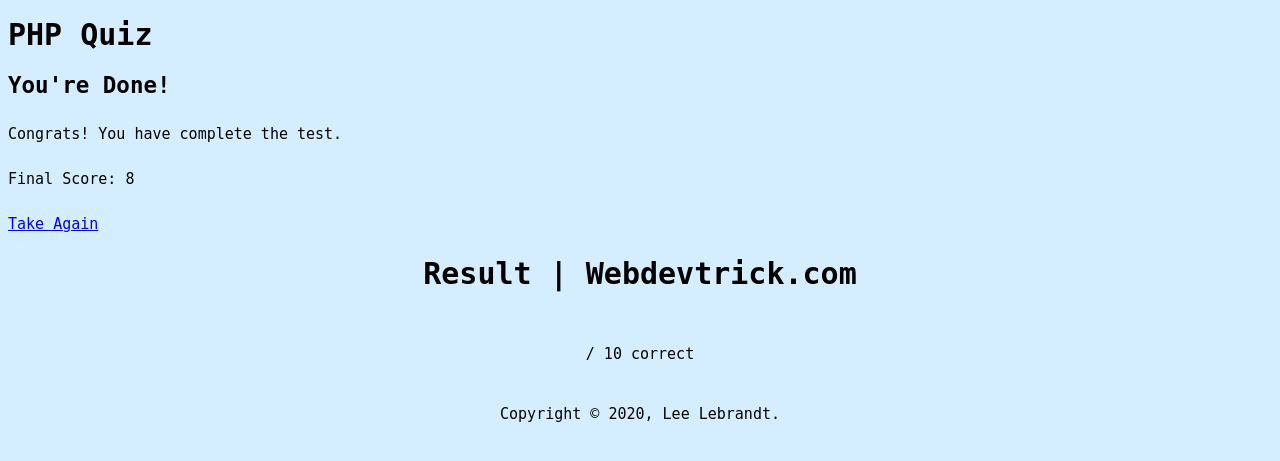
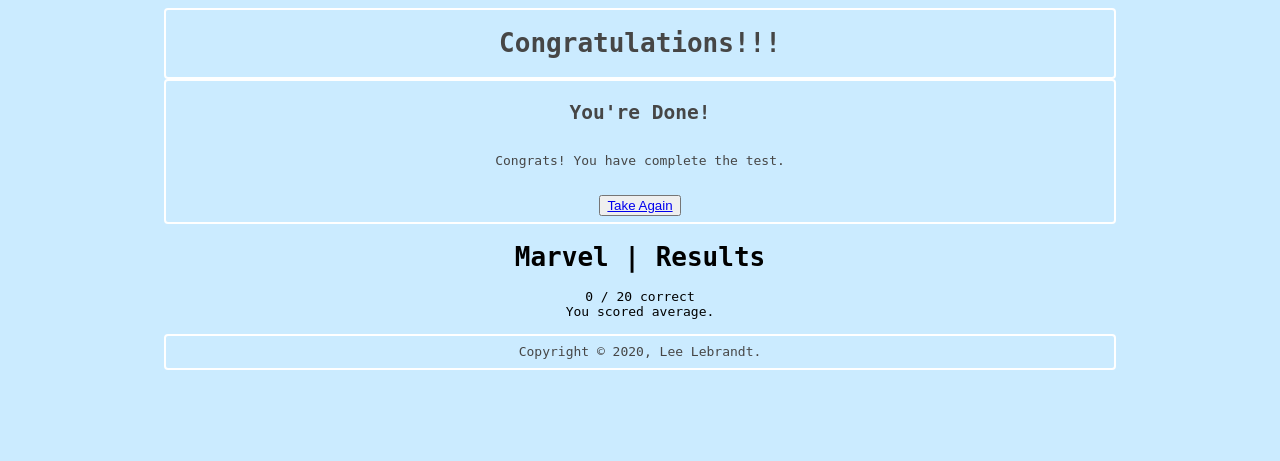
Before and after one commit to LeeLeibrandt/Quiz, a PHP site: page /result.php in a window 1280 px wide. Shown: the top 461 px of the page. Run offline with PHP 8.4, Linux system fonts and the light colour scheme; data that the repository does not hold is empty.

Commit message:
functionality

```diff
--- a/css/page.css
+++ /dev/null
@@ -1,6 +0,0 @@
-body{
-    font-family: monospace;
-    font-size: 15px;
-    line-height: 2em;
-    background-color: rgb(213, 238, 255);
-}
--- /dev/null
+++ b/css/style.css
@@ -0,0 +1,39 @@
+body{
+    background-color: rgb(203, 235, 255);
+    font-family: monospace;
+}
+
+.banner-top , .footer{
+    margin: 50px;
+}
+
+.container{
+    width: 75%;
+    border: 2px solid white;
+    border-radius: 4px;
+    line-height: 2rem;
+    color: rgb(70, 70, 70);
+}
+
+.question{
+    display: block;
+    height: 30px;
+    background-color: white;
+    border: 2px solid orange;
+    text-align: center;
+    width: 75%;
+    margin-top: 5rem;
+    line-height: 2rem;
+    border-radius: 4px;
+}
+
+h3{
+    text-align: center;
+}
+
+img{
+    width: 700px;
+    padding-top: -30px;
+    margin: 0;
+    border-radius: 4px;
+}
--- a/result.php
+++ b/result.php
@@ -4,34 +4,45 @@
     <head>
     <title>quiz</title>
     <meta charset ="utf-8">
-    <link rel="stylesheet" href="css/page.css" text="text/css">
+    <link rel="stylesheet" href="css/style.css" text="text/css">
     </head>
 
     <body>
 
-    <header>
+        <center><header>
             <div class="container">
-            <h1>PHP Quiz</h1>
+                <h1>Congratulations!!!</h1>
             </div>
         </header>
+
+        <?php
+
+            $name = $_POST;
+            $surname = $_POST;
+
+            if(isset($_POST['name']) . isset($_POST['surname']))
+            {
+                echo "User Details: <br> $name $surname";
+            }
+        ?>
 
        <main>
             <div class="container">
                 <h2>You're Done!</h2>
                 <p>Congrats! You have complete the test.</p>
-           <p>Final Score: 8</p>
-           <a href="index.php?n-1" class="start">Take Again</a>
+                <button><a href="index.php?n-1" class="start">Take Again</a>
             </div>
         </main>
 
-    <center><h1>Result | Webdevtrick.com</h1>
+        <div id ="page-wrap">
+            <h1>Marvel | Results</h1>
 
             <?php
-            echo "<br>";
+                $ave = 10;
+                $min = 0;
 
-            echo "<div id='results'>$totalCorrect / 10 correct</div>";
-
-            echo "<br>";
+                if($_POST)
+                {
                     $answer1 = $_POST['question-1-answers'];
                     $answer2 = $_POST['question-2-answers'];
                     $answer3 = $_POST['question-3-answers'];
@@ -52,9 +63,12 @@
                     $answer18 = $_POST['question-18-answers'];
                     $answer19 = $_POST['question-19-answers'];
                     $answer20 = $_POST['question-20-answers'];
+                }
 
                 $totalCorrect = 0;
 
+                if($_POST)
+                {
                     if ($answer1 == "D") { $totalCorrect++; }
                     if ($answer2 == "D") { $totalCorrect++; }
                     if ($answer3 == "C") { $totalCorrect++; }
@@ -75,9 +89,31 @@
                     if ($answer18 == "B") { $totalCorrect++; }
                     if ($answer19 == "B") { $totalCorrect++; }
                     if ($answer20 == "D") { $totalCorrect++; }
+                }
 
+                echo "<div id='results'>$totalCorrect / 20 correct</div>";
 
+                if($totalCorrect > $ave)
+                {
+                    echo "Outstanding performance! You are a true marvel fan.";
+                }
+                elseif($min < $ave)
+                {
+                    echo "You scored average.";
+                }
+                elseif($ave < $min)
+                {
+                    echo "Please consider retaking the quiz.";
+                }
+                else
+                {
+                    echo "Retake quiz!";
+                }
+                echo "<br>";
+                echo "<br>";
             ?>
+        </div>
+
 
         <footer>
             <div class="container">
```
Also changed, not shown: css/pagetwo.css (deleted, +0 -16 lines), index.php (+13 -6 lines), question.php (+9 -13 lines), img/guardiansofthegalaxy2-babygroot-detonator1.jpg (added), 2 other files. Lines whose indentation alone changed are shown as unchanged.
